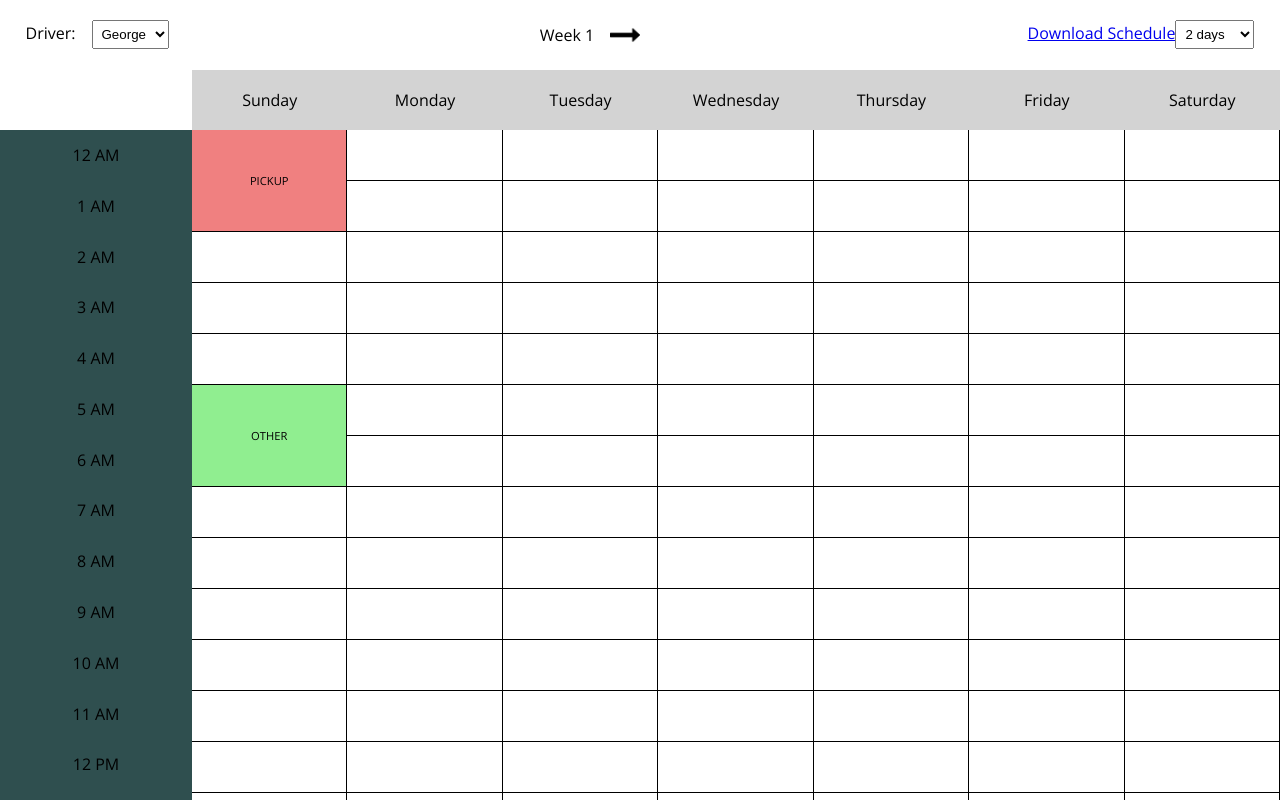
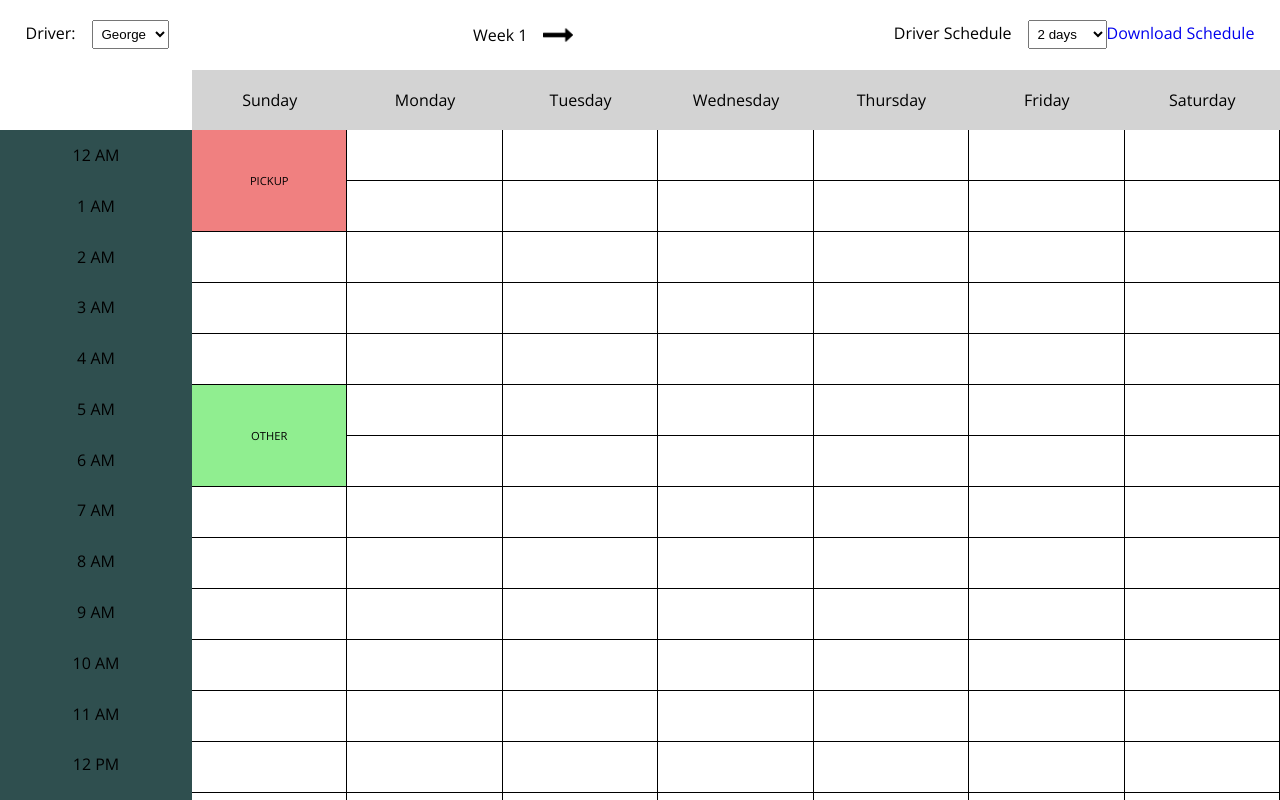
Before and after one commit to kevinconvery/scheduler-app, a React (Create React App) app: page / in a window 1280 px wide. Shown: the top 800 px of the page. Built offline with nearby package versions, Linux system fonts and the light colour scheme.

Commit message:
remove comment

```diff
--- a/src/components/Header/Header.css
+++ b/src/components/Header/Header.css
@@ -40,3 +40,7 @@ label {
   background: url('/images/right-arrow.png') no-repeat;
   background-size: 100%;
 }
+
+.download-schedule-link {
+  text-decoration: none;
+}
--- a/src/components/Header/Header.js
+++ b/src/components/Header/Header.js
@@ -18,7 +18,7 @@ const Header = props => {
 
   const csvHeaders = [
     {
-      label: '', key: 'sideLabel'
+      label: 'Timeframe', key: 'timeframe'
     },
     {
       label: 'Pickups', key: 'pickups'
@@ -92,7 +92,7 @@ const Header = props => {
           acc.others += curr.others
           return acc
         }, {
-          sideLabel: `Day ${starting} - Day ${ending}`,
+          timeframe: `Day ${starting} - Day ${ending}`,
           pickups: 0,
           dropoffs: 0,
           others: 0
@@ -136,13 +136,9 @@ const Header = props => {
         />}
       </div>
       <div className="download-schedule-section">
-        <CSVLink
-          data={dataSet}
-          headers={csvHeaders}
-          filename={`schedule.csv`}
-        >
-          Download Schedule
-        </CSVLink>
+        <label htmlFor="download-dropdown">
+          Driver Schedule
+        </label>
         <select
           name="download-dropdown"
           className="dropdown-menu download-dropdown"
@@ -155,6 +151,14 @@ const Header = props => {
           <option value={14} key={14}>14 days</option>
           <option value={28} key={28}>28 days</option>
         </select>
+        <CSVLink
+          data={dataSet}
+          headers={csvHeaders}
+          filename={`driver-schedule.csv`}
+          className="download-schedule-link"
+        >
+          Download Schedule
+      </CSVLink>
       </div>
     </div>
   )
--- a/src/components/Schedule/Schedule.js
+++ b/src/components/Schedule/Schedule.js
@@ -69,7 +69,6 @@ const Schedule = props => {
     // find the task in the schedule:
     const task = driverSchedule[id]
     updateCurrentTask(task)
-    console.log(`task being worked on: ${JSON.stringify(task, null, 4)}`)
     toggleModal("EDIT")
   }
 
```
